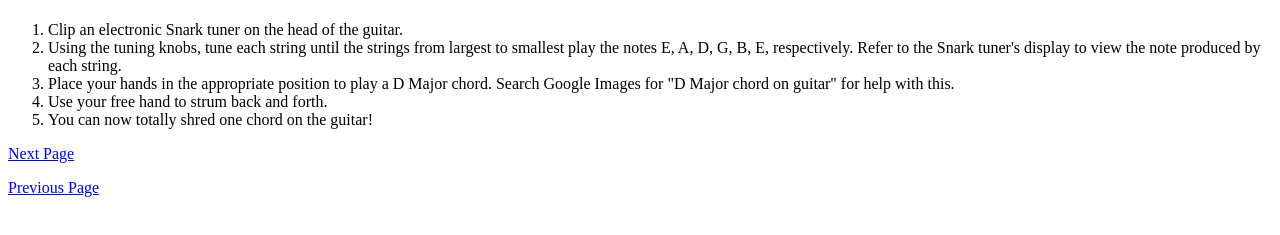
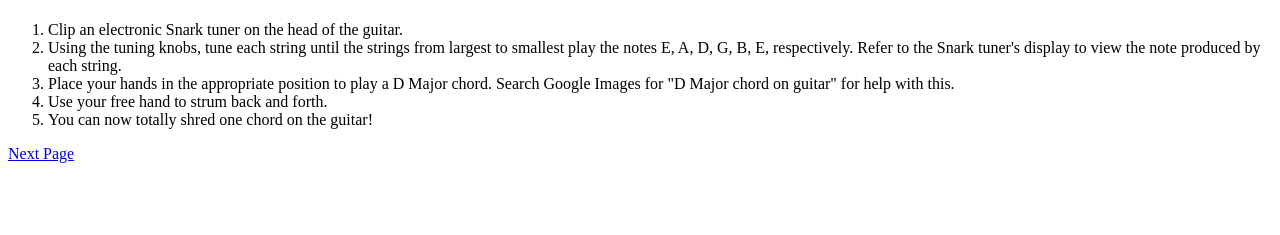
Before and after one commit to jjimmyk/jjimmyk.github.io, a plain HTML site: page backward-design/Play-Guitar-Chord.html in a window 1280 px wide. Shown: the part 59-294 px from the top of the page. Drawn offline with Linux system fonts and the light colour scheme.

Commit message:
Update Play-Guitar-Chord.html

```diff
--- a/backward-design/Play-Guitar-Chord.html
+++ b/backward-design/Play-Guitar-Chord.html
@@ -22,6 +22,6 @@
 
   <p><a href="https://jjimmyk.github.io/backward-design/Sing-Opera-Note.html">Next Page</a></p>
 
-  <p><a href="https://jjimmyk.github.io/backward-design/">Previous Page</a></p>
+
 
 </body>
```
